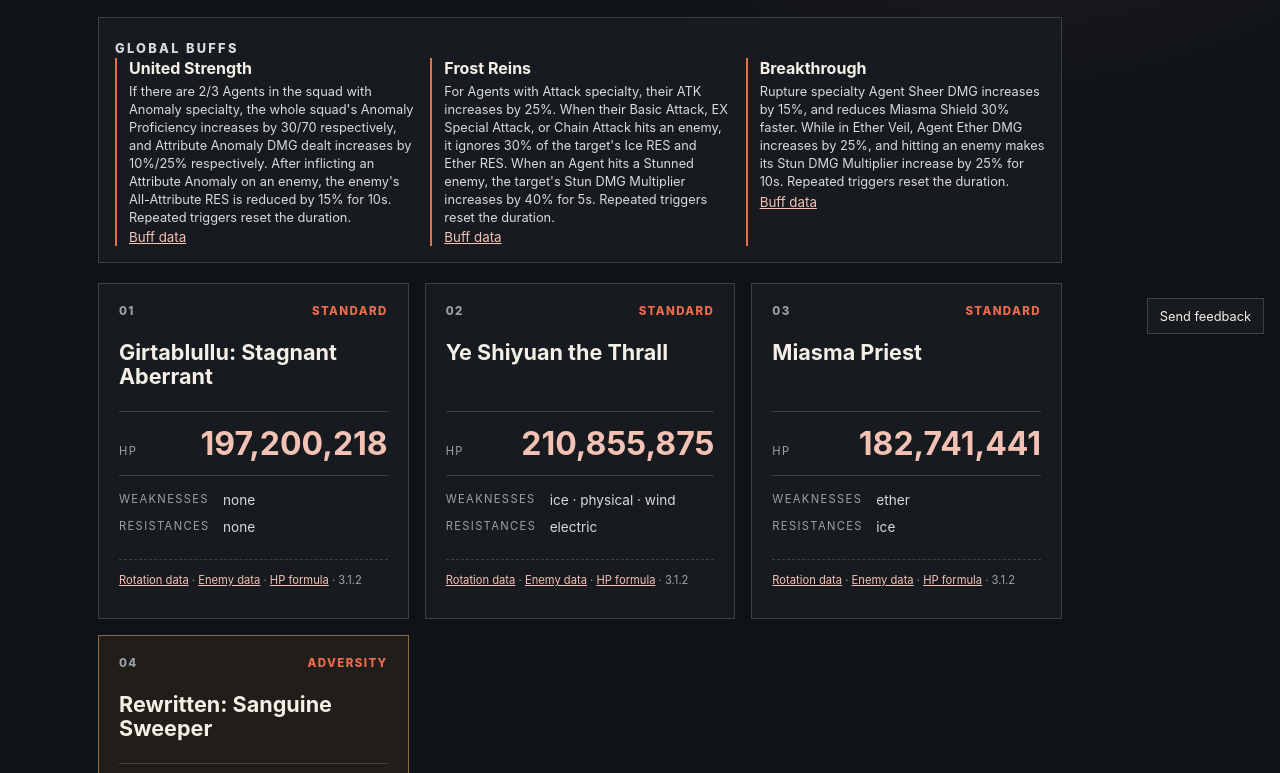
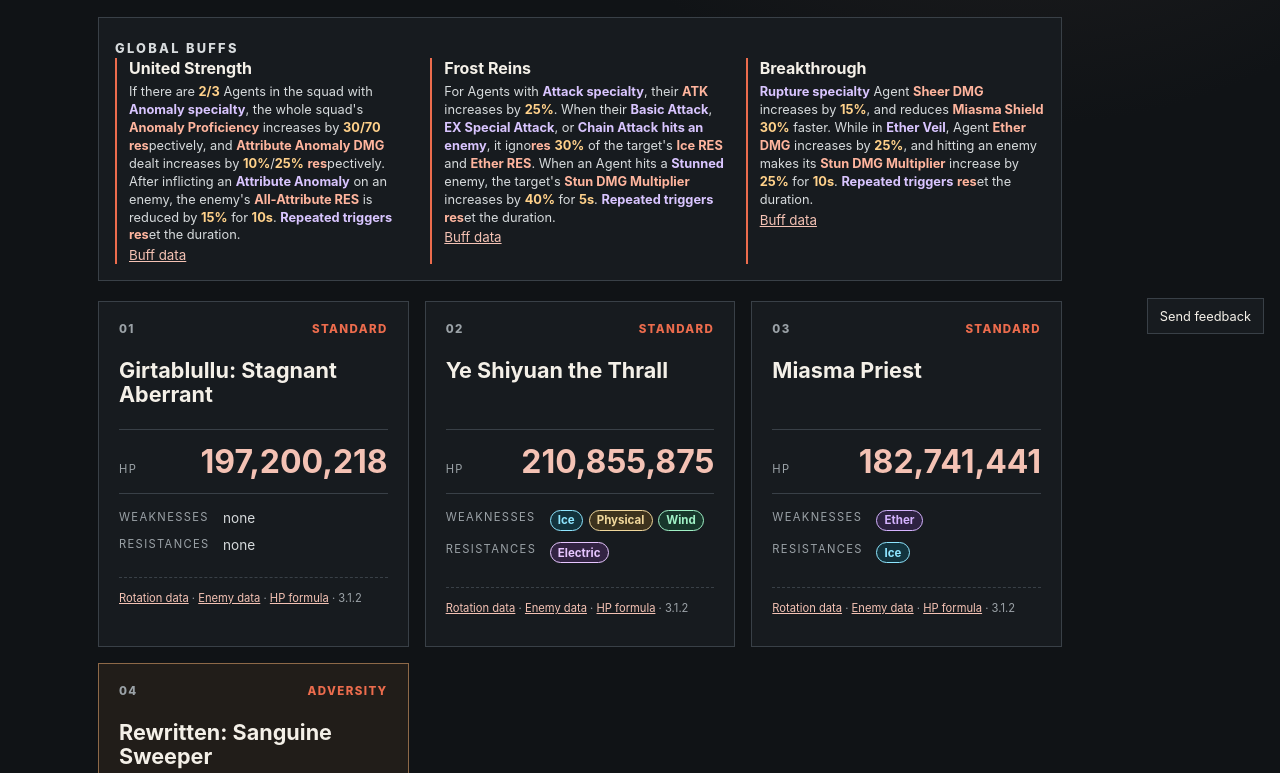
Before and after one commit to alvinwin/zzz-deadly-assault, a website: page index.html in a window 1280 px wide. Shown: the part 450-1223 px from the top of the page. Drawn offline with Linux system fonts and the light colour scheme.

Commit message:
add semantic combat highlights

```diff
--- a/app.js
+++ b/app.js
@@ -1,11 +1,13 @@
 const esc = value => String(value).replace(/[&<>"']/g, char => ({'&':'&amp;','<':'&lt;','>':'&gt;','"':'&quot;',"'":'&#39;'}[char]));
-const list = values => values?.length ? values.map(esc).join(' · ') : (data.cycle.publishable ? 'none' : 'pending verification');
-const buffs = values => values?.length ? values.map(buff => `<span title="${esc(buff.description)}">${esc(buff.name)}</span>`).join(' · ') : 'pending verification';
+const elementNames = { ice: 'Ice', fire: 'Fire', electric: 'Electric', ether: 'Ether', physical: 'Physical', wind: 'Wind' };
+const list = values => values?.length ? `<span class="element-list">${values.map(value => `<span class="element-chip element-${esc(value)}">${esc(elementNames[value] || value)}</span>`).join('')}</span>` : 'none';
+const emphasisTags = { v: ['strong', 'value'], e: ['span', 'element'], d: ['span', 'damage'], m: ['span', 'mechanic'] };
+const renderSegments = (description, segments) => { let cursor = 0; let html = ''; for (const [start, end, kind] of segments || []) { const tag = emphasisTags[kind]; if (!tag || !Number.isInteger(start) || !Number.isInteger(end) || start < cursor || end <= start || end > description.length) continue; html += esc(description.slice(cursor, start)) + `<${tag[0]} class="emphasis emphasis-${tag[1]}">${esc(description.slice(start, end))}</${tag[0]}>`; cursor = end; } return html + esc(description.slice(cursor)); };
 const data = await fetch('data/current.json').then(response => response.json());
 const { cycle, encounters } = data;
 const sourceById = new Map(data.sources.map(source => [source.id, source]));
 const sourceLinks = ids => ids.map(id => { const source = sourceById.get(id); return `<a href="${esc(source?.url || '#')}">${esc(source?.label || id)}</a>`; }).join(' · ');
-document.querySelector('#buff-list').innerHTML = data.buffs.map(buff => `<article><strong>${esc(buff.name)}</strong><p>${esc(buff.description)}</p><small>${sourceLinks(cycle.provenance.buffs)}</small></article>`).join('');
+document.querySelector('#buff-list').innerHTML = data.buffs.map(buff => `<article><strong>${esc(buff.name)}</strong><p>${renderSegments(buff.description, buff.segments)}</p><small>${sourceLinks(cycle.provenance.buffs)}</small></article>`).join('');
 document.querySelector('#status').innerHTML = cycle.publishable ? '<strong>verified brief</strong><span>ready for the current cycle</span>' : '<strong>fixture / do not publish</strong><span>HP, affinities, buffs, and sources still need verification</span>';
 document.querySelector('#freshness').textContent = `checked ${new Date(cycle.checkedAt).toLocaleDateString(undefined, {month:'short', day:'numeric', year:'numeric'})} · ends ${new Date(cycle.endsAt).toLocaleDateString(undefined, {month:'short', day:'numeric'})}`;
 document.querySelector('#cards').innerHTML = encounters.map((encounter, index) => `<article class="card ${encounter.category === 'adversity' ? 'adversity' : ''}"><div class="card-top"><span class="index">${String(index + 1).padStart(2, '0')}</span><span class="tag">${esc(encounter.category)}</span></div><h3>${esc(encounter.name)}</h3><div class="hp"><span>HP</span><strong>${encounter.hp == null ? '—' : encounter.hp.toLocaleString()}</strong></div><dl><div><dt>Weaknesses</dt><dd>${list(encounter.weaknesses)}</dd></div><div><dt>Resistances</dt><dd>${list(encounter.resistances)}</dd></div></dl><p class="provenance">${sourceLinks(encounter.sourceRefs)} · ${esc(cycle.id)}</p></article>`).join('');
--- a/data/current.json
+++ b/data/current.json
@@ -4,7 +4,7 @@
     "label": "3.1 Phase 2",
     "startsAt": "2026-08-14T00:00:00.000Z",
     "endsAt": "2026-08-28T00:00:00.000Z",
-    "checkedAt": "2026-08-14T23:46:10.496Z",
+    "checkedAt": "2026-08-15T00:45:19.026Z",
     "hasAdversity": true,
     "publishable": true,
     "formula": "floor((stage===4?15.8:8.74)*versionHPMult[i]*enemy.baseHP[type]*24795/10000)",
@@ -25,28 +25,28 @@
       "id": "rotation",
       "label": "Rotation data",
       "url": "https://raw.githubusercontent.com/spiritfxxxx/buhflipexplode/620a7546b4d2934c58d55cdf7a435056576bb1fc/zzz/da/da-versions.json",
-      "retrievedAt": "2026-08-14T23:46:10.496Z",
+      "retrievedAt": "2026-08-15T00:45:19.026Z",
       "commit": "620a7546b4d2934c58d55cdf7a435056576bb1fc"
     },
     {
       "id": "enemy",
       "label": "Enemy data",
       "url": "https://raw.githubusercontent.com/spiritfxxxx/buhflipexplode/620a7546b4d2934c58d55cdf7a435056576bb1fc/assets/zzz/enemies.json",
-      "retrievedAt": "2026-08-14T23:46:10.496Z",
+      "retrievedAt": "2026-08-15T00:45:19.026Z",
       "commit": "620a7546b4d2934c58d55cdf7a435056576bb1fc"
     },
     {
       "id": "buff",
       "label": "Buff data",
       "url": "https://raw.githubusercontent.com/spiritfxxxx/buhflipexplode/620a7546b4d2934c58d55cdf7a435056576bb1fc/assets/zzz/buffs.json",
-      "retrievedAt": "2026-08-14T23:46:10.496Z",
+      "retrievedAt": "2026-08-15T00:45:19.026Z",
       "commit": "620a7546b4d2934c58d55cdf7a435056576bb1fc"
     },
     {
       "id": "formula",
       "label": "HP formula",
       "url": "https://github.com/spiritfxxxx/buhflipexplode/blob/620a7546b4d2934c58d55cdf7a435056576bb1fc/zzz/da/da.js",
-      "retrievedAt": "2026-08-14T23:46:10.496Z",
+      "retrievedAt": "2026-08-15T00:45:19.026Z",
       "commit": "620a7546b4d2934c58d55cdf7a435056576bb1fc"
     }
   ],
@@ -54,17 +54,248 @@
     {
       "id": "69000066",
       "name": "United Strength",
-      "description": "If there are 2/3 Agents in the squad with Anomaly specialty, the whole squad's Anomaly Proficiency increases by 30/70 respectively, and Attribute Anomaly DMG dealt increases by 10%/25% respectively.\nAfter inflicting an Attribute Anomaly on an enemy, the enemy's All-Attribute RES is reduced by 15% for 10s. Repeated triggers reset the duration."
+      "description": "If there are 2/3 Agents in the squad with Anomaly specialty, the whole squad's Anomaly Proficiency increases by 30/70 respectively, and Attribute Anomaly DMG dealt increases by 10%/25% respectively.\nAfter inflicting an Attribute Anomaly on an enemy, the enemy's All-Attribute RES is reduced by 15% for 10s. Repeated triggers reset the duration.",
+      "segments": [
+        [
+          13,
+          16,
+          "v"
+        ],
+        [
+          42,
+          59,
+          "m"
+        ],
+        [
+          79,
+          98,
+          "d"
+        ],
+        [
+          112,
+          117,
+          "v"
+        ],
+        [
+          118,
+          121,
+          "d"
+        ],
+        [
+          136,
+          157,
+          "d"
+        ],
+        [
+          177,
+          180,
+          "v"
+        ],
+        [
+          181,
+          184,
+          "v"
+        ],
+        [
+          185,
+          188,
+          "d"
+        ],
+        [
+          219,
+          236,
+          "m"
+        ],
+        [
+          262,
+          279,
+          "d"
+        ],
+        [
+          294,
+          297,
+          "v"
+        ],
+        [
+          302,
+          305,
+          "v"
+        ],
+        [
+          307,
+          324,
+          "m"
+        ],
+        [
+          325,
+          328,
+          "d"
+        ]
+      ]
     },
     {
       "id": "69000068",
       "name": "Frost Reins",
-      "description": "For Agents with Attack specialty, their ATK increases by 25%. When their Basic Attack, EX Special Attack, or Chain Attack hits an enemy, it ignores 30% of the target's Ice RES and Ether RES.\nWhen an Agent hits a Stunned enemy, the target's Stun DMG Multiplier increases by 40% for 5s. Repeated triggers reset the duration."
+      "description": "For Agents with Attack specialty, their ATK increases by 25%. When their Basic Attack, EX Special Attack, or Chain Attack hits an enemy, it ignores 30% of the target's Ice RES and Ether RES.\nWhen an Agent hits a Stunned enemy, the target's Stun DMG Multiplier increases by 40% for 5s. Repeated triggers reset the duration.",
+      "segments": [
+        [
+          16,
+          32,
+          "m"
+        ],
+        [
+          40,
+          43,
+          "d"
+        ],
+        [
+          57,
+          60,
+          "v"
+        ],
+        [
+          73,
+          85,
+          "m"
+        ],
+        [
+          87,
+          104,
+          "m"
+        ],
+        [
+          109,
+          121,
+          "m"
+        ],
+        [
+          122,
+          135,
+          "m"
+        ],
+        [
+          144,
+          147,
+          "d"
+        ],
+        [
+          148,
+          151,
+          "v"
+        ],
+        [
+          168,
+          175,
+          "d"
+        ],
+        [
+          180,
+          189,
+          "d"
+        ],
+        [
+          212,
+          219,
+          "m"
+        ],
+        [
+          240,
+          259,
+          "d"
+        ],
+        [
+          273,
+          276,
+          "v"
+        ],
+        [
+          281,
+          283,
+          "v"
+        ],
+        [
+          285,
+          302,
+          "m"
+        ],
+        [
+          303,
+          306,
+          "d"
+        ]
+      ]
     },
     {
       "id": "69000055",
       "name": "Breakthrough",
-      "description": "Rupture specialty Agent Sheer DMG increases by 15%, and reduces Miasma Shield 30% faster.\nWhile in Ether Veil, Agent Ether DMG increases by 25%, and hitting an enemy makes its Stun DMG Multiplier increase by 25% for 10s. Repeated triggers reset the duration."
+      "description": "Rupture specialty Agent Sheer DMG increases by 15%, and reduces Miasma Shield 30% faster.\nWhile in Ether Veil, Agent Ether DMG increases by 25%, and hitting an enemy makes its Stun DMG Multiplier increase by 25% for 10s. Repeated triggers reset the duration.",
+      "segments": [
+        [
+          0,
+          17,
+          "m"
+        ],
+        [
+          24,
+          33,
+          "d"
+        ],
+        [
+          47,
+          50,
+          "v"
+        ],
+        [
+          64,
+          77,
+          "d"
+        ],
+        [
+          78,
+          81,
+          "v"
+        ],
+        [
+          99,
+          109,
+          "m"
+        ],
+        [
+          117,
+          126,
+          "d"
+        ],
+        [
+          140,
+          143,
+          "v"
+        ],
+        [
+          176,
+          195,
+          "d"
+        ],
+        [
+          208,
+          211,
+          "v"
+        ],
+        [
+          216,
+          219,
+          "v"
+        ],
+        [
+          221,
+          238,
+          "m"
+        ],
+        [
+          239,
+          242,
+          "d"
+        ]
+      ]
     }
   ],
   "encounters": [
--- a/scripts/build.mjs
+++ b/scripts/build.mjs
@@ -5,5 +5,6 @@ const dist = path.join(root, 'dist');
 fs.rmSync(dist, { recursive: true, force: true });
 fs.mkdirSync(path.join(dist, 'data'), { recursive: true });
 for (const file of ['index.html', 'styles.css', 'app.js']) fs.copyFileSync(path.join(root, file), path.join(dist, file));
-fs.copyFileSync(path.join(root, 'data/current.json'), path.join(dist, 'data/current.json'));
+const currentData = JSON.parse(fs.readFileSync(path.join(root, 'data/current.json'), 'utf8'));
+fs.writeFileSync(path.join(dist, 'data/current.json'), JSON.stringify(currentData));
 console.log('✓ built clean dist/ (index.html, styles.css, app.js, data/current.json)');
```
Also changed, not shown: scripts/update-data.mjs (+21 -1 lines), scripts/validate-data.mjs (+14 -0 lines), tests/e2e/site.spec.mjs (+1 -1 lines), tests/validator.test.mjs (+24 -3 lines), styles.css.
